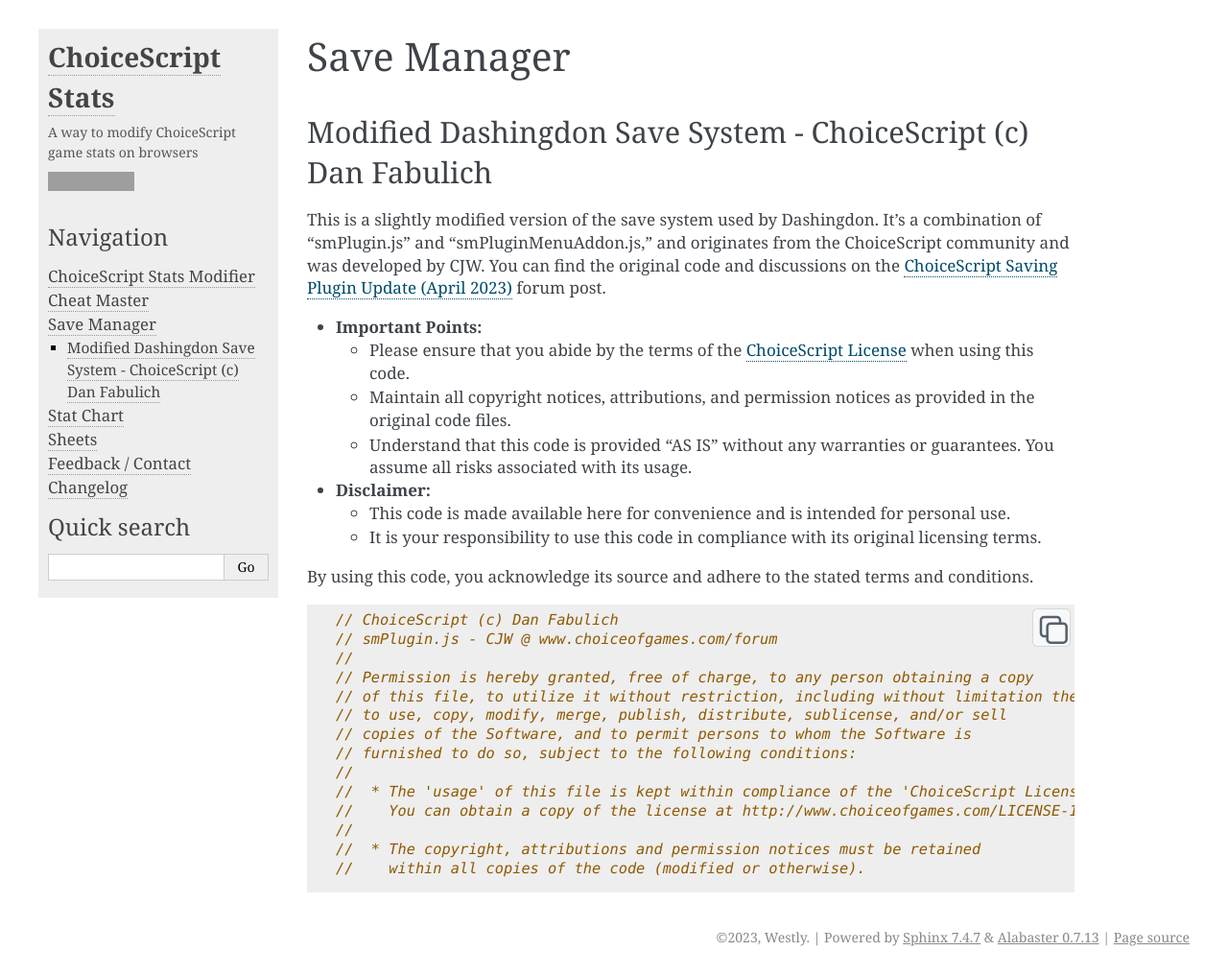
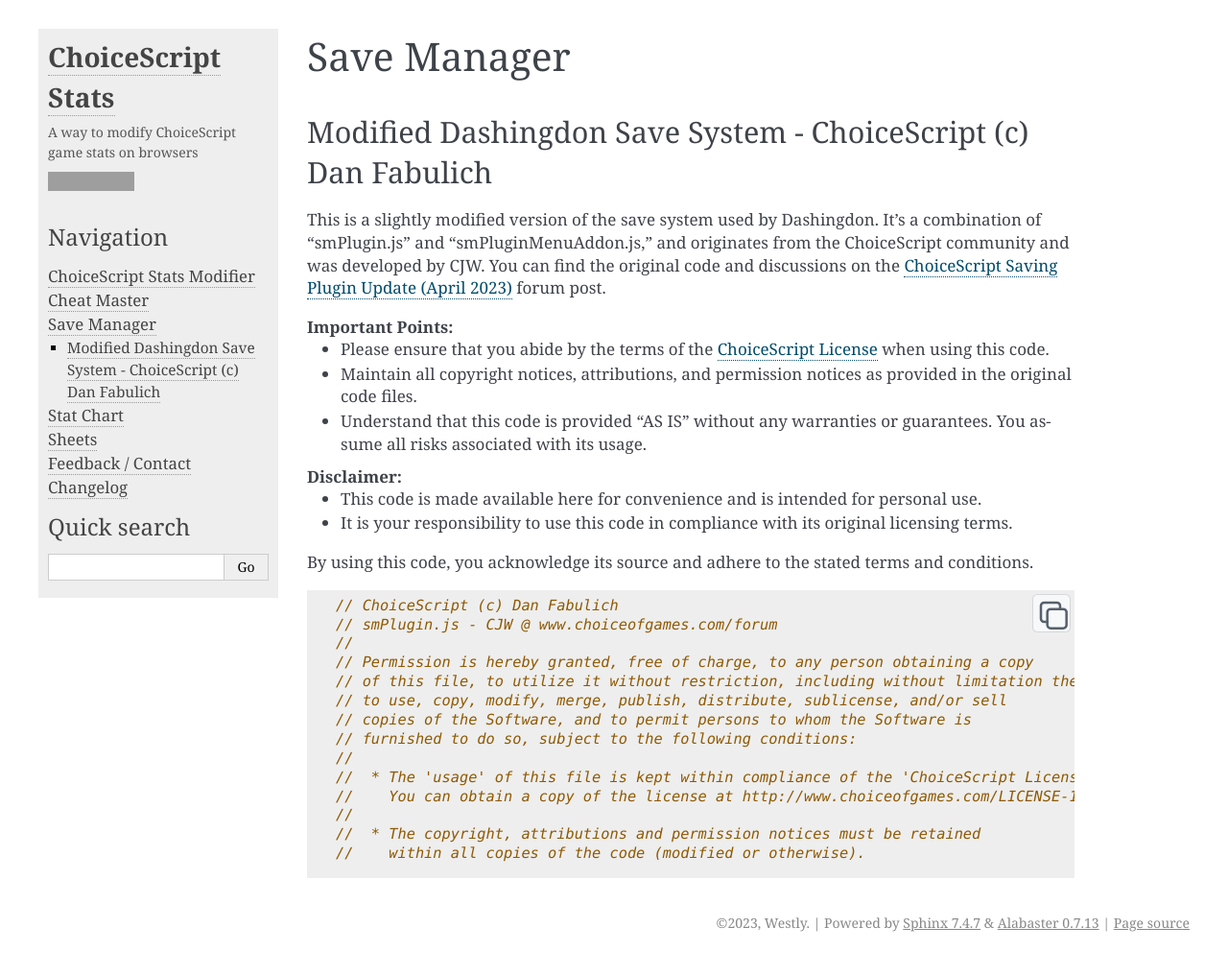
Before and after one commit to WestlyDust/ChoiceScript_Stats_Modifier, a Sphinx documentation site: the page built from docs/savemanager.rst, in a window 1280 px wide and 1016 px high. Shown: the whole window at 96% size. Built offline with Sphinx 7.4.7, drawn with Linux system fonts in a browser that asks for light colours; grey boxes are pictures that could not be loaded.

```diff
--- a/docs/savemanager.rst
+++ b/docs/savemanager.rst
@@ -9,12 +9,12 @@ Modified Dashingdon Save System - ChoiceScript (c) Dan Fabulich
 
 This is a slightly modified version of the save system used by Dashingdon. It's a combination of "smPlugin.js" and "smPluginMenuAddon.js," and originates from the ChoiceScript community and was developed by CJW. You can find the original code and discussions on the `ChoiceScript Saving Plugin Update (April 2023)`_ forum post.
 
-    * **Important Points:**
+    **Important Points:**
         * Please ensure that you abide by the terms of the `ChoiceScript License`_ when using this code.
         * Maintain all copyright notices, attributions, and permission notices as provided in the original code files.
         * Understand that this code is provided "AS IS" without any warranties or guarantees. You assume all risks associated with its usage.
 
-    * **Disclaimer:**
+    **Disclaimer:**
         * This code is made available here for convenience and is intended for personal use.
         * It is your responsibility to use this code in compliance with its original licensing terms.
 
```
